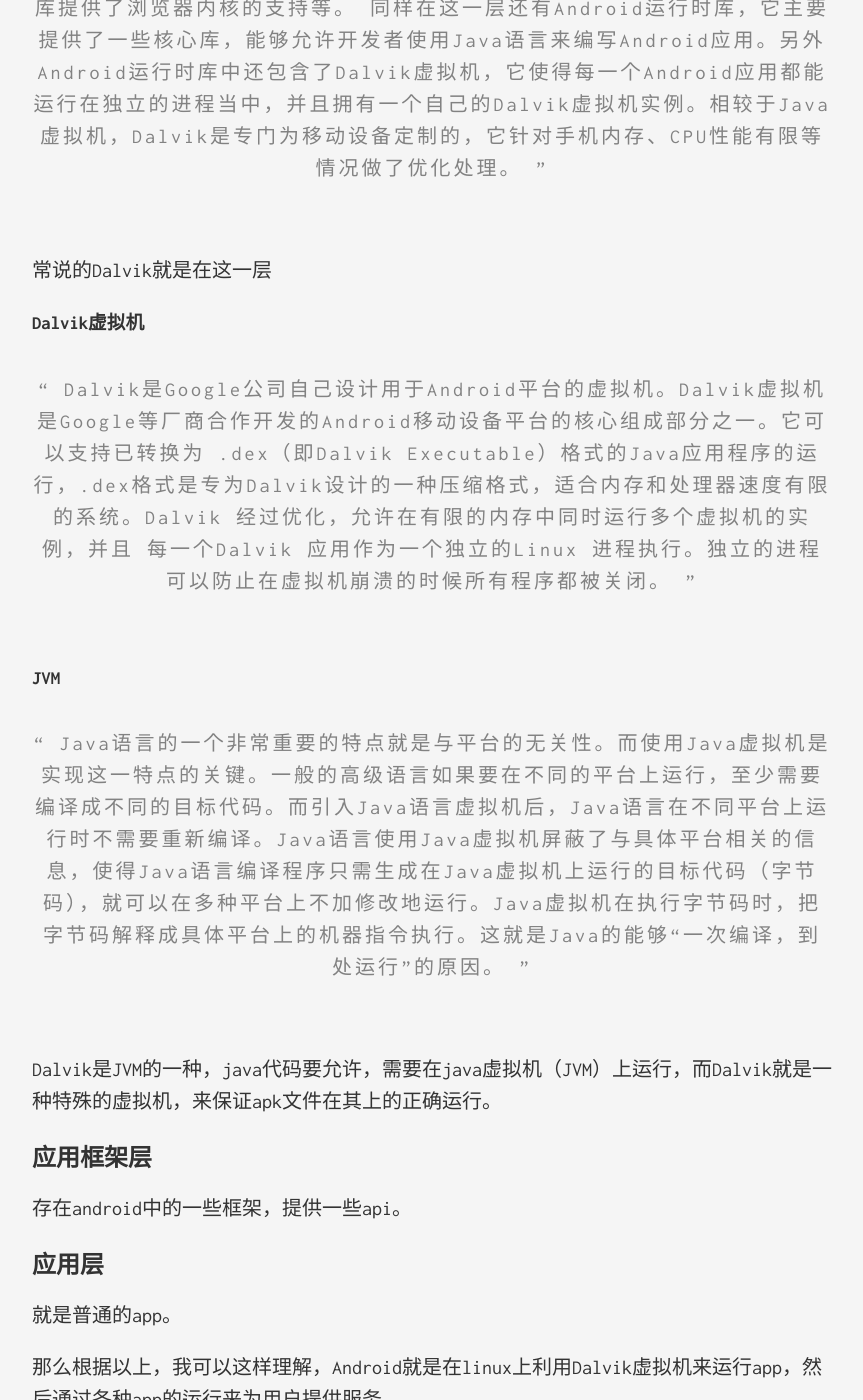
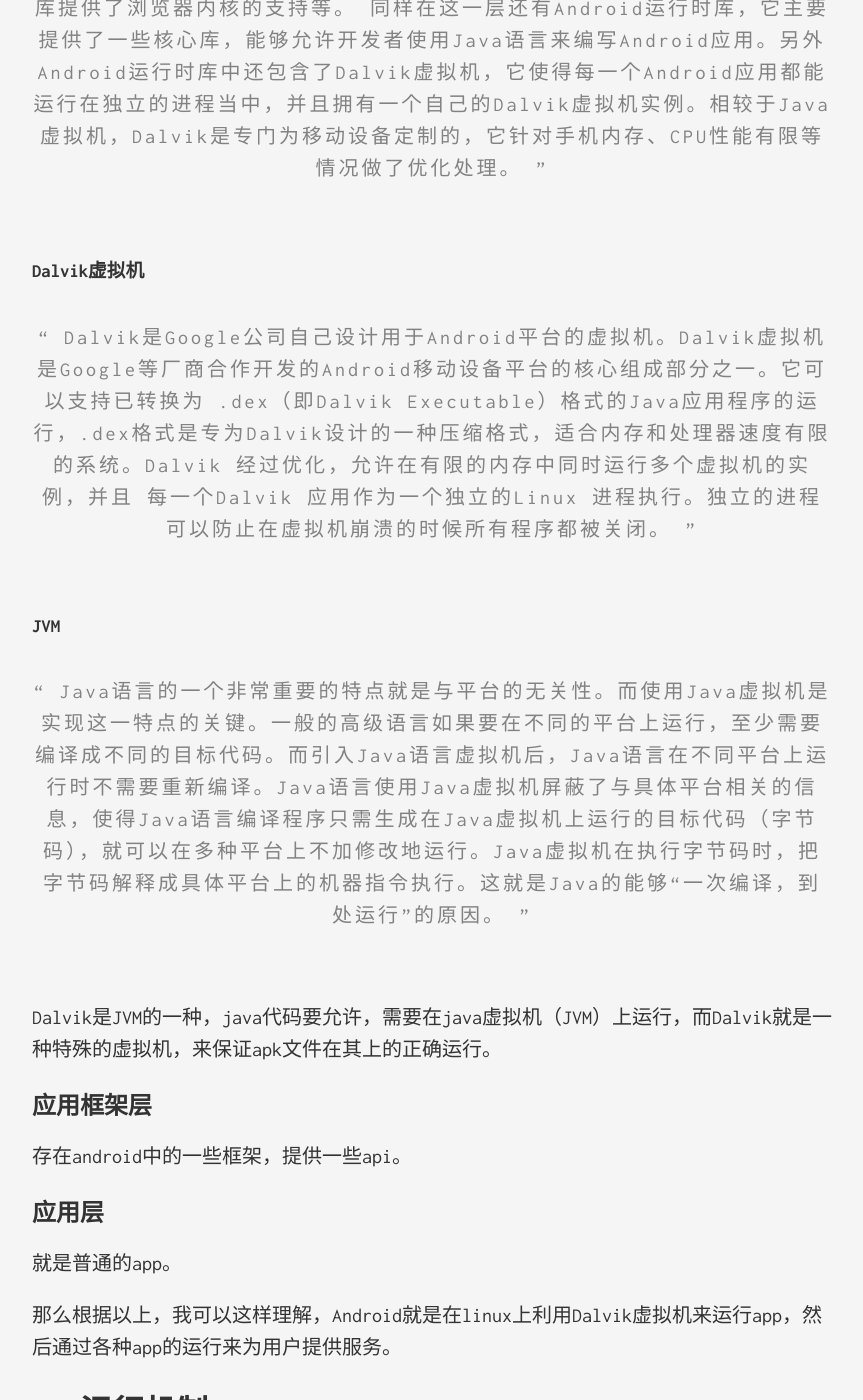
Before and after one commit to L3B1anc/L3B1anc.github.io, a Jekyll site: the page built from _posts/2018-10-29-android运行机制.markdown, in a window 1280 px wide and 1400 px high, scrolled down 878 px. Shown: the whole window, without its empty margins (208-1071 px from the left). Built offline with Jekyll 4.4.1, drawn with Linux system fonts in a browser that asks for light colours; some of the changed text lies outside the part shown.

Commit message:
Update 2018-10-29-android运行机制.markdown

```diff
--- a/_posts/2018-10-29-android运行机制.markdown
+++ b/_posts/2018-10-29-android运行机制.markdown
@@ -19,7 +19,6 @@
 >这一层通过一些C/C++库来为Android系统提供了主要的特性支持。如SQLite库提供了数据库的支持，OpenGL|ES库提供了3D绘图的支持，Webkit库提供了浏览器内核的支持等。
 >同样在这一层还有Android运行时库，它主要提供了一些核心库，能够允许开发者使用Java语言来编写Android应用。另外Android运行时库中还包含了Dalvik虚拟机，它使得每一个Android应用都能运行在独立的进程当中，并且拥有一个自己的Dalvik虚拟机实例。相较于Java虚拟机，Dalvik是专门为移动设备定制的，它针对手机内存、CPU性能有限等情况做了优化处理。
 
-常说的Dalvik就是在这一层
 
 ### Dalvik虚拟机
 
@@ -41,11 +40,6 @@
 
 那么根据以上，我可以这样理解，Android就是在linux上利用Dalvik虚拟机来运行app，然后通过各种app的运行来为用户提供服务。
 
----
-
-PS：我有个问题，常说的native是存在上面的哪一层。。。
-
-----
 
 # APK运行机制
 
```
